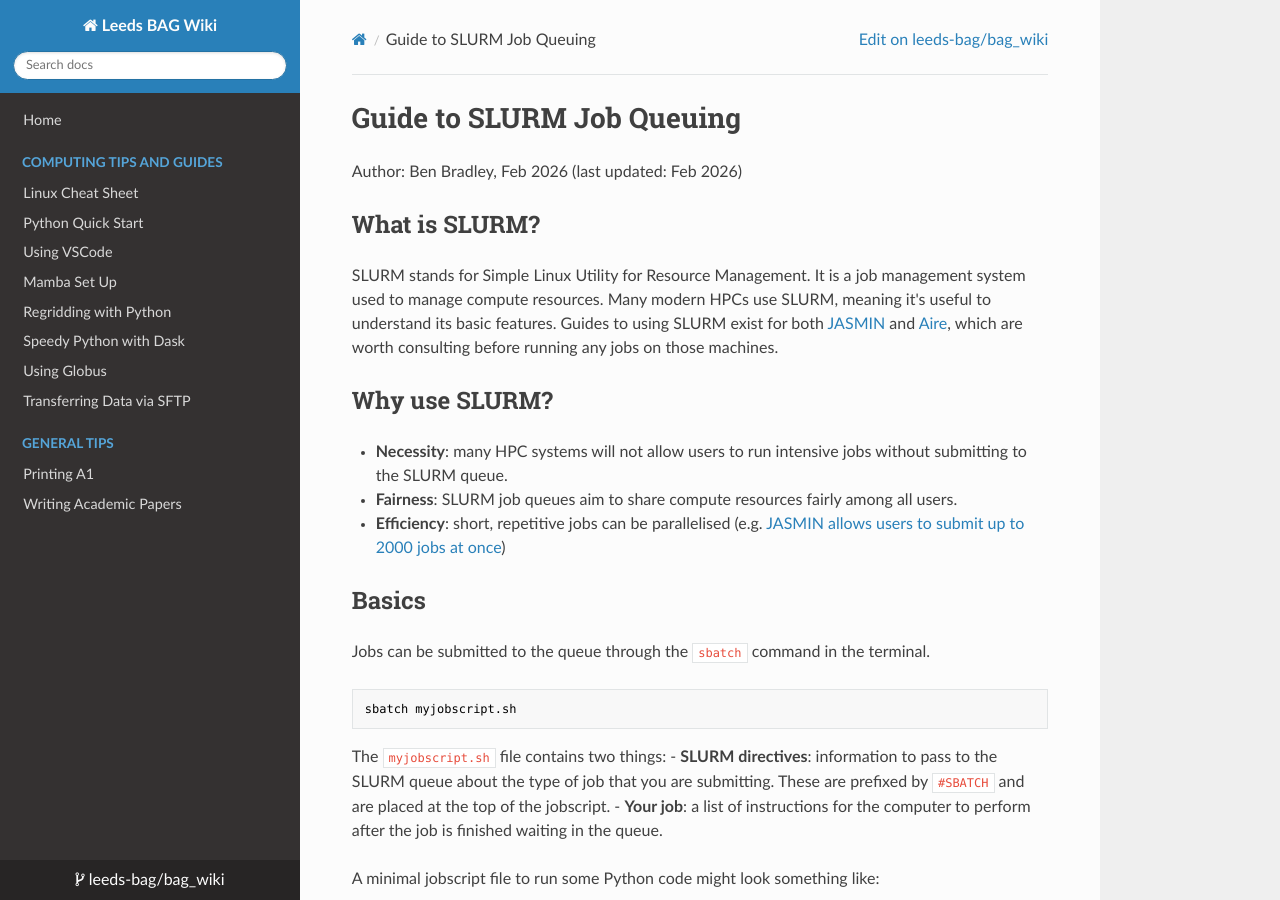
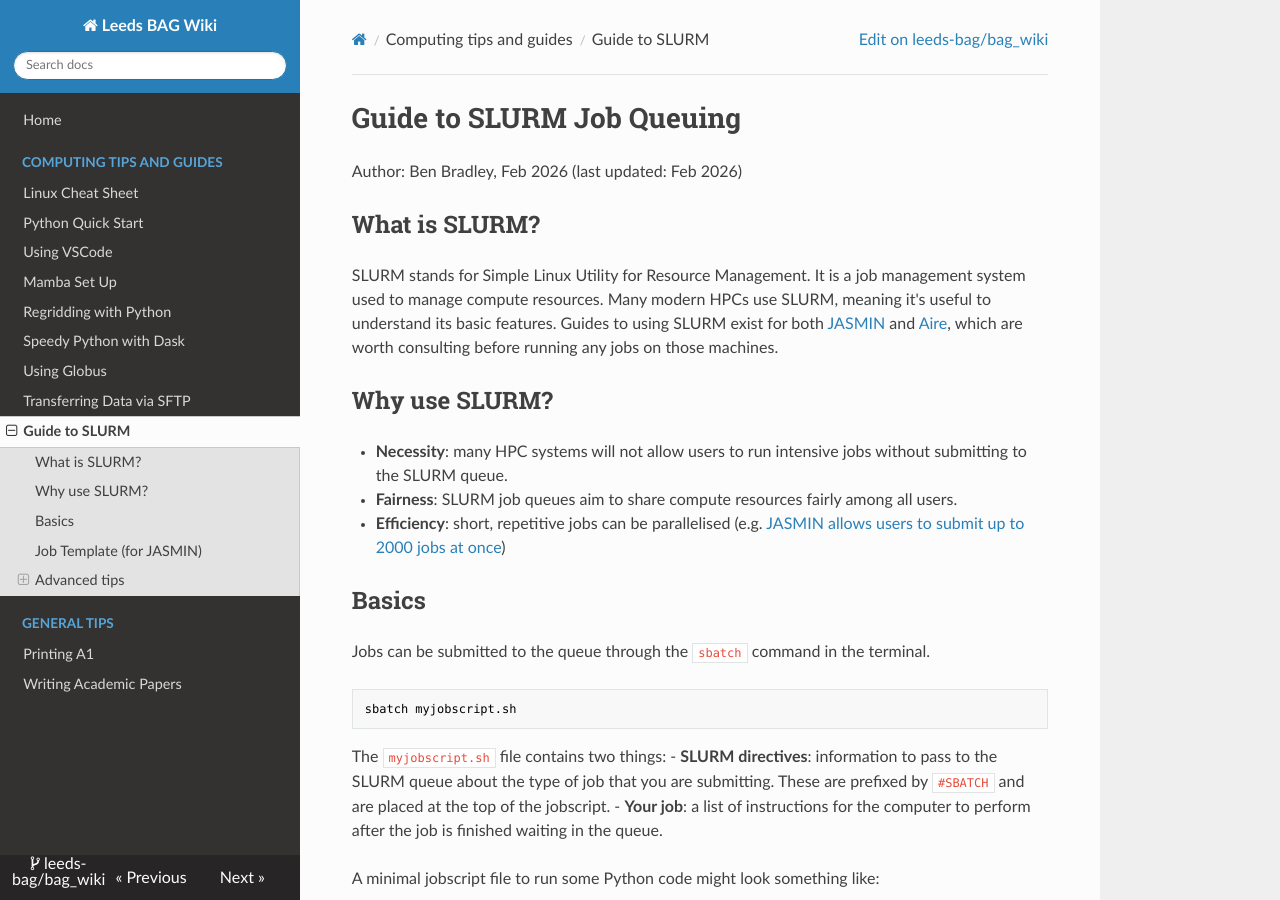
Before and after one commit to leeds-bag/bag_wiki, an MkDocs documentation site: the page built from docs/SLURM_guide.md, in a window 1280 px wide and 900 px high. Built offline with MkDocs 1.6.1, drawn with Linux system fonts in a browser that asks for light colours; nearby versions of some CDN libraries.

Commit message:
Add SLURM guide to documentation

```diff
--- a/mkdocs.yml
+++ b/mkdocs.yml
@@ -19,6 +19,7 @@ nav:
       - Speedy Python with Dask: dask_demo.md
       - Using Globus: globus.md
       - Transferring Data via SFTP: Transferring_data_using_SFTP.md
+      - Guide to SLURM: SLURM_guide.md
 
   - General tips:
       - Printing A1: printing.md
```
